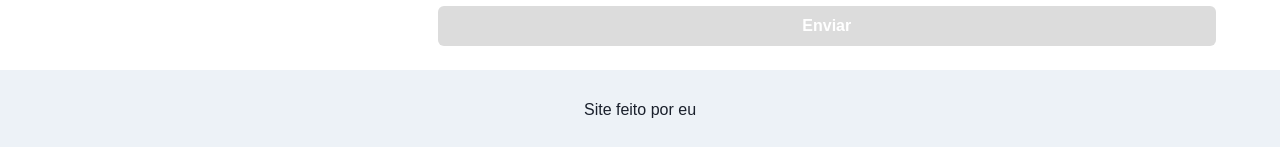
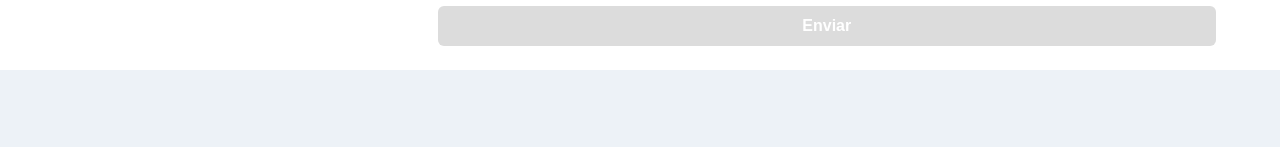
Before and after one commit to Evon09/React-Portifolio, a React (Create React App) app: page / in a window 1280 px wide. Shown: the part 3859-4006 px from the top of the page. Built offline with nearby package versions, Linux system fonts and the light colour scheme.

Commit message:
fix footer

```diff
--- a/src/views/home.tsx
+++ b/src/views/home.tsx
@@ -63,7 +63,6 @@ const Home = () => {
         align={"center"}
         justify={"center"}
       >
-        Site feito por eu{" "}
       </Flex>
     </Flex>
   );
```
